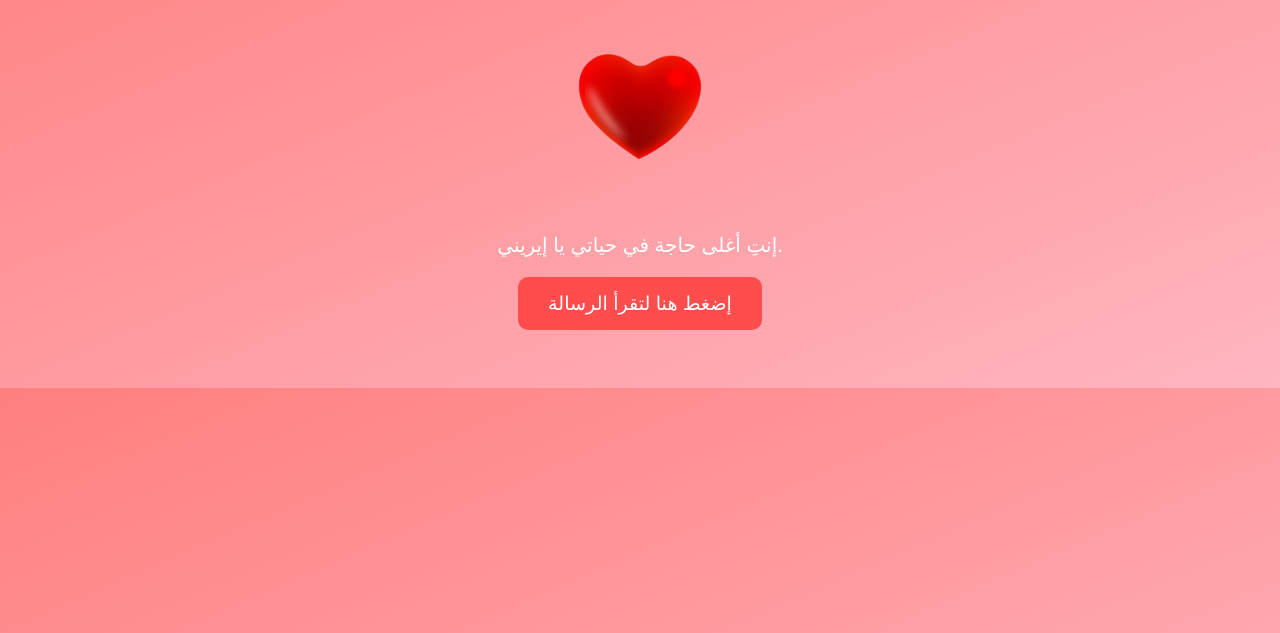
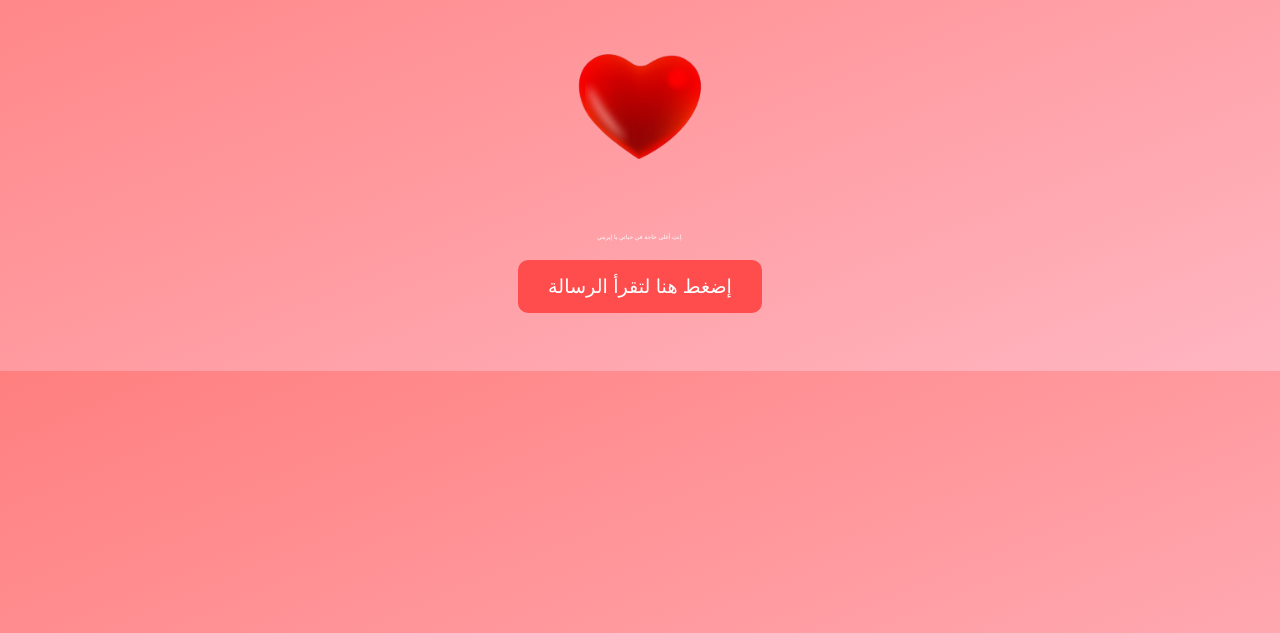
Before and after one commit to minabol3s/Valentine-s-Day, a plain HTML site: page index.html in a window 1280 px wide. Shown: the part 167-800 px from the top of the page. Drawn offline with Linux system fonts and the light colour scheme.

Commit message:
Update index.html

```diff
--- a/index.html
+++ b/index.html
@@ -19,7 +19,7 @@
         }
 
         p {
-            font-size: 20px; /* تم تصغير الخط هنا */
+            font-size: 6px; /* تم تصغير الخط هنا */
             margin: 20px 0;
         }
 
```
